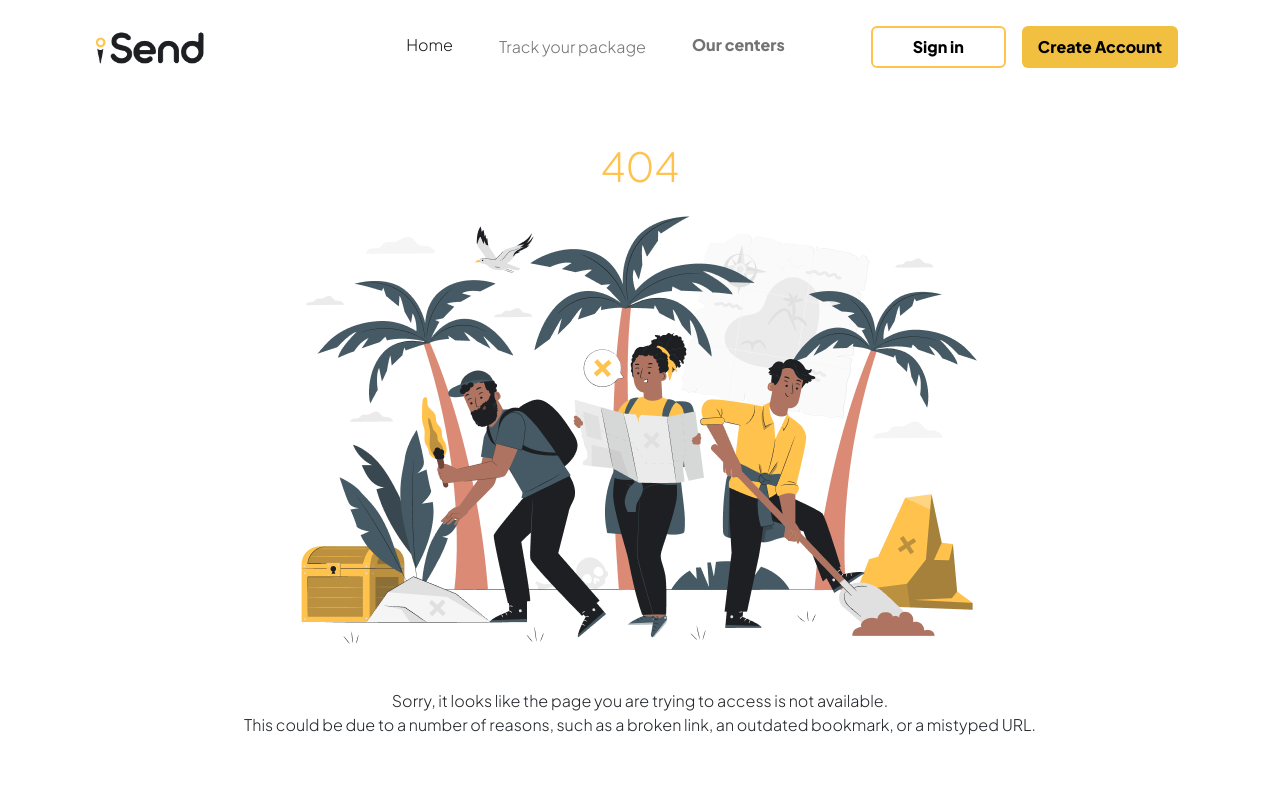
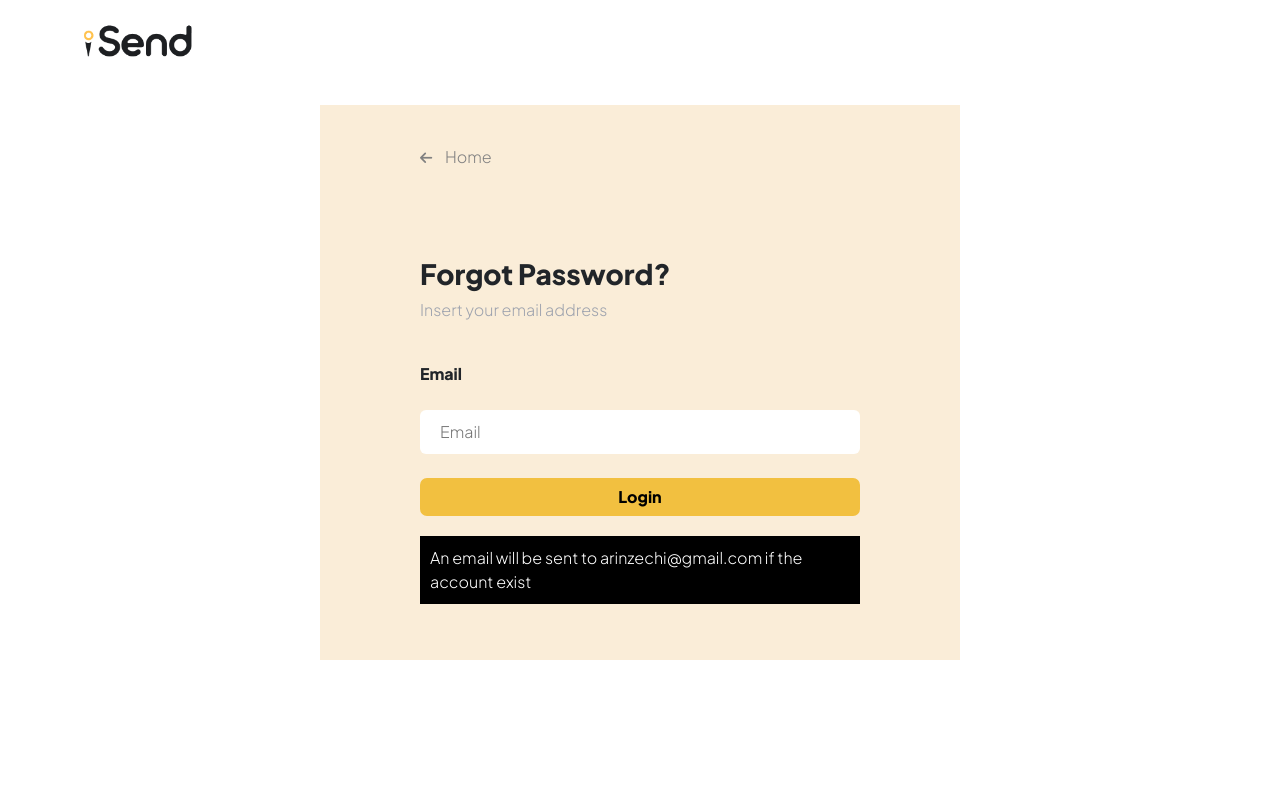
Before and after one commit to TEE2DWHY/Isend-Logistics, a React (Create React App) app: page /forgot-password in a window 1280 px wide. Shown: the top 800 px of the page. Built offline with nearby package versions, Linux system fonts and the light colour scheme.

Commit message:
started working on forgot password

```diff
--- a/src/App.js
+++ b/src/App.js
@@ -16,6 +16,7 @@ import Guidelines from "./pages/Guidelines";
 import Track from "./pages/Track";
 import TrackOverview from "./pages/TrackOverview.js";
 import PickupOverview from "./pages/PickupOverview";
+import ForgotPassword from "./pages/ForgotPassword";
 // Legediz
 import LoginLegediz from "./pages/Legediz/Login";
 import SignUpLegediz from "./pages/Legediz/SignUp";
@@ -57,6 +58,7 @@ function App() {
           <Route path="/track-order" element={<Track />} />
           <Route path="/order-overview" element={<TrackOverview />} />
           <Route path="/pickup-overview" element={<PickupOverview />} />
+          <Route path="/forgot-password" element={<ForgotPassword/>}/>
           <Route path="/legediz/login" element={<LoginLegediz />} />
           <Route path="/legediz/sign-up" element={<SignUpLegediz />} />
           <Route path="/legediz/documents" element={<DocumentsLegediz />} />
--- a/src/index.css
+++ b/src/index.css
@@ -530,6 +530,20 @@ h2.launch{
   height: 330.77px;
 }
 /* Pickup-Overview */
+/* Forgot Password */
+.fp-container{
+  display: block;
+  margin: auto;
+  width: 50%;
+  background-color: #faedd8;
+  padding: 40px 100px;
+}
+.password-confirmation{
+  margin-top: 20px;
+  background-color: #000;
+  color: #fff;
+  padding: 10px;
+}
 /* Media Query */
 @media(max-width: 1200px){
 body{
--- a/src/pages/ForgotPassword.js
+++ b/src/pages/ForgotPassword.js
@@ -0,0 +1,39 @@
+import React from 'react'
+import { Link } from 'react-router-dom'
+
+const ForgotPassword = () => {
+  return (
+   <>
+         <section>
+                <br />
+                <div className="container">
+                    <Link to="/"><img className="logo" src="images/logo.png" alt="logo" /></Link>
+                </div>
+                <br /> <br />
+                <div className="fp-container">
+                    <Link to="/"><p><i class="fa-solid fa-arrow-left" style={{ fontSize: "14px", marginRight: "10px" }}></i> Home</p></Link>
+                    <br /> <br /> <br />
+                    <h3 style={{ fontWeight: "bold" }}>Forgot Password?</h3>
+                    <p style={{ color: "#9EA3AE" }}>Insert your email address</p>
+                    <br />
+                    <form>
+                        <label style={{ display: "block", fontWeight: "bold" }}>Email</label>
+                        <br />
+                        <input
+                            type="text"
+                            name="email"
+                            placeholder="Email"
+                            // onChange={handleChange}
+                            style={{ display: "block", width: "100%", borderRadius: "6px", border: "none", padding: "10px 20px" }}
+                        />
+                        <br />
+                        <button className="login-btn">Login</button>
+                        <p className='password-confirmation'>An  email will be sent to  arinzechi@gmail.com if the account exist</p>
+                   </form>
+              </div>
+                </section>
+   </>
+  )
+}
+
+export default ForgotPassword
--- a/src/pages/Login.js
+++ b/src/pages/Login.js
@@ -53,7 +53,7 @@ const Login = () => {
                             style={{ display: "block", width: "100%", borderRadius: "6px", border: "none", padding: "10px 20px" }}
                         />
                         <br />
-                        <p style={{ textAlign: "center" }}>Forgot password?</p>
+                        <Link to="/forgot-password"><p style={{ textAlign: "center" }}>Forgot password?</p></Link>
                         <br />
                         <button className="login-btn">Login</button>
                         <p style={{ textAlign: "center", fontSize: "14px", marginTop: "10px" }}>Don’t have an account? <b><Link to="/sign-up">Sign up</Link> </b></p>
```
